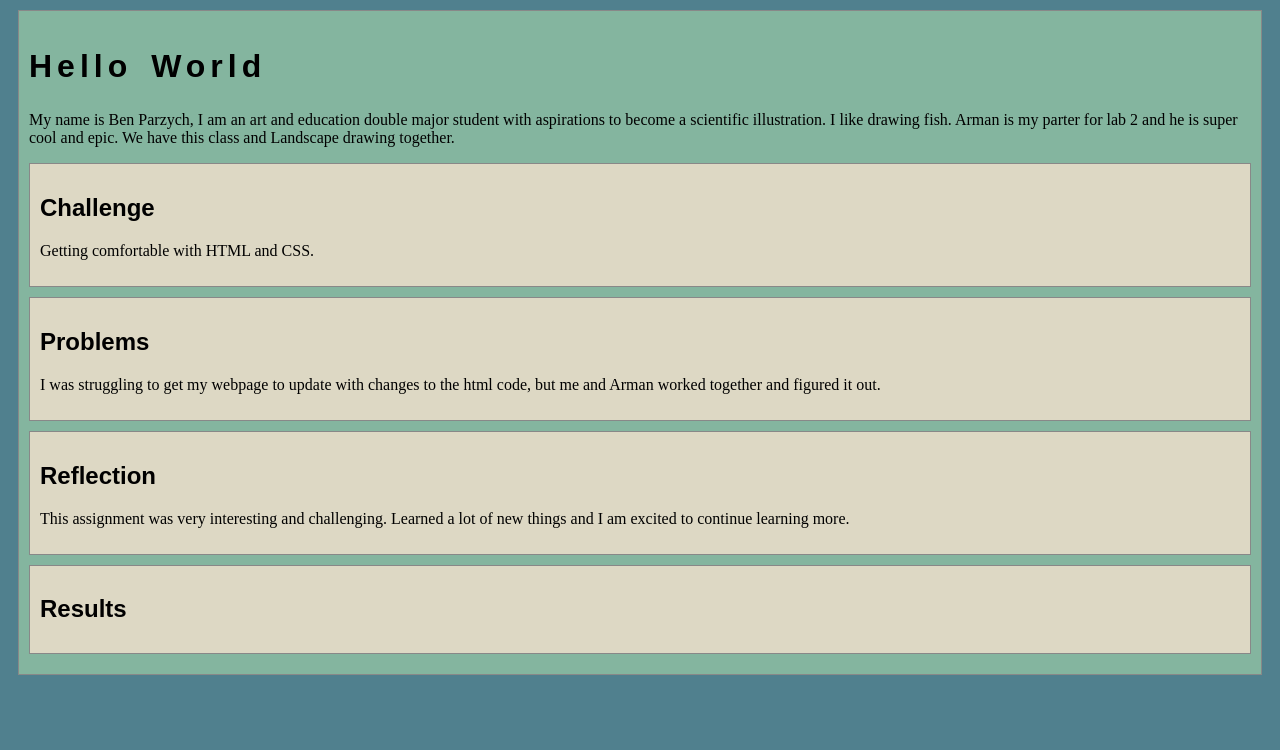
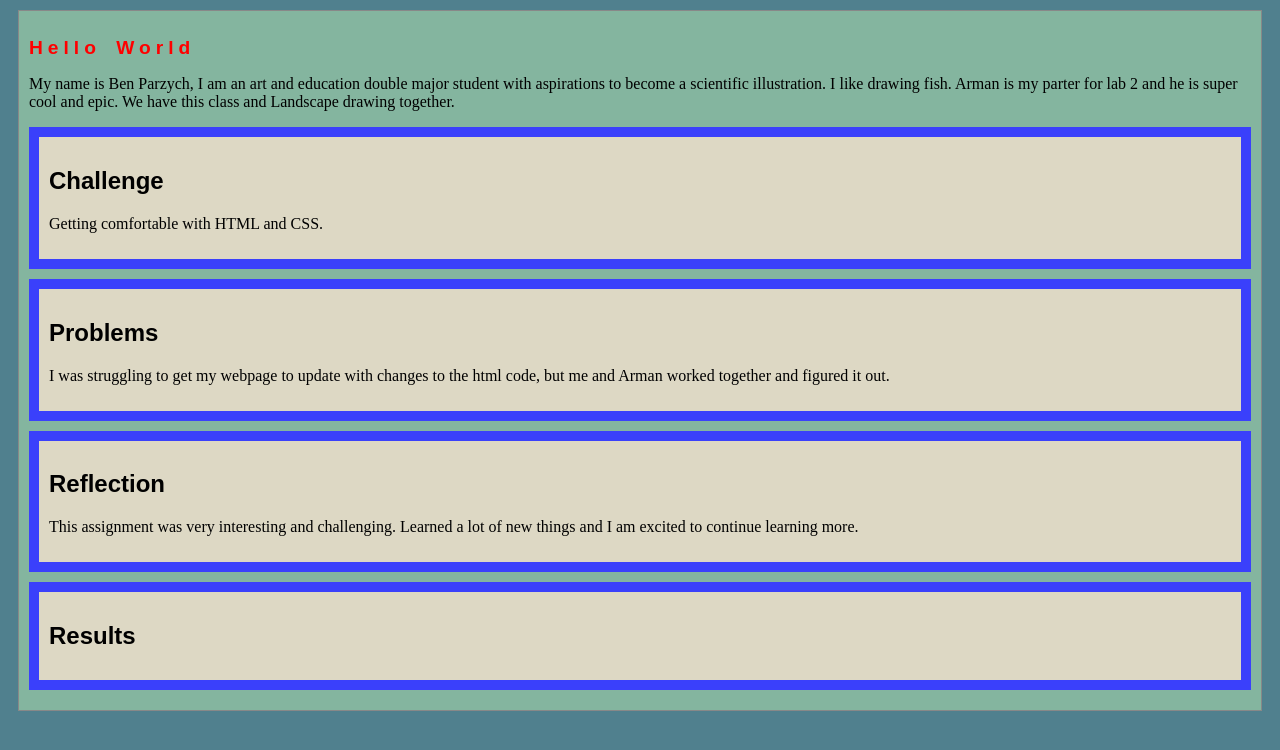
Before and after one commit to bkparz3/art101, a plain HTML site: page lab2/index.html in a window 1280 px wide. Drawn offline with nearby package versions, Linux system fonts and the light colour scheme.

Commit message:
Update lab.css

```diff
--- a/lab2/css/lab.css
+++ b/lab2/css/lab.css
@@ -4,6 +4,11 @@
 .minor-section {
     padding: 10px;
     margin-bottom: 10px;
-    border: solid 1px #888;
+    border: solid 10px #3a40fb;
     background-color: #DDD8C4;
   }
+  h1 {
+    color: red;
+    font-size: larger;
+    place-content: middle;
+  }
```
